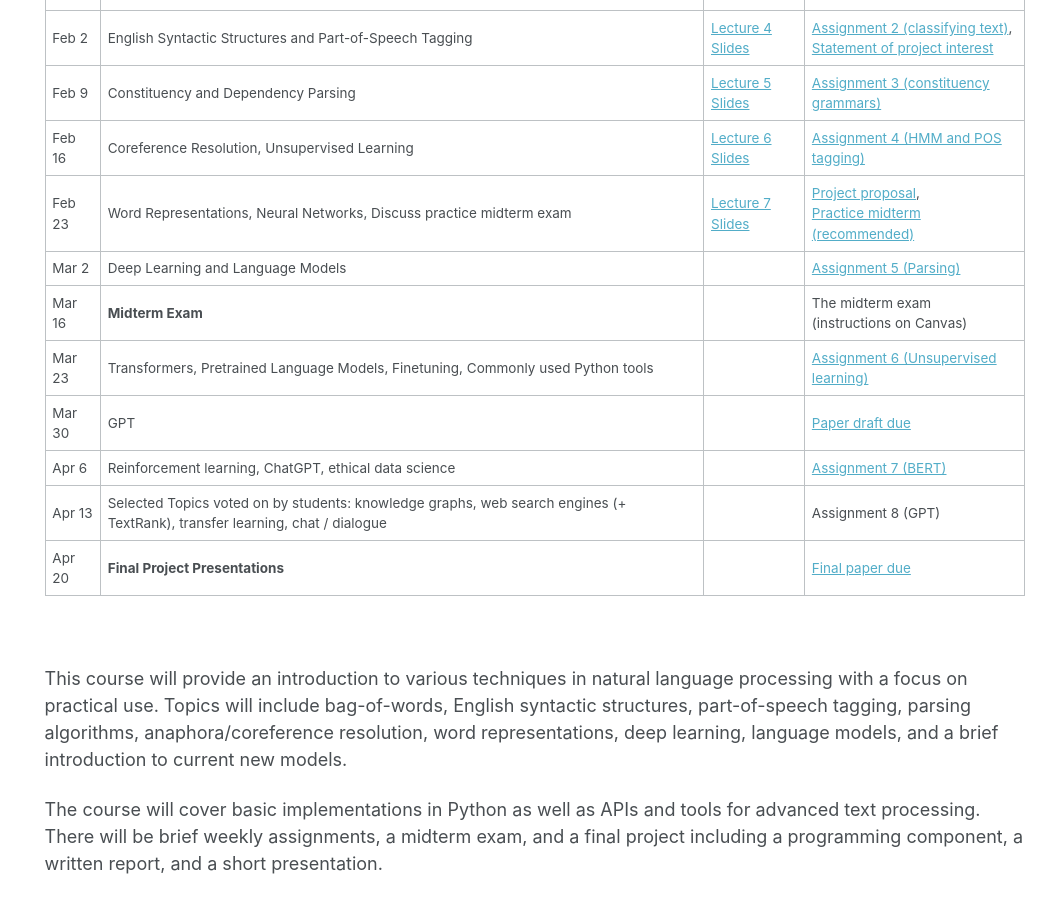
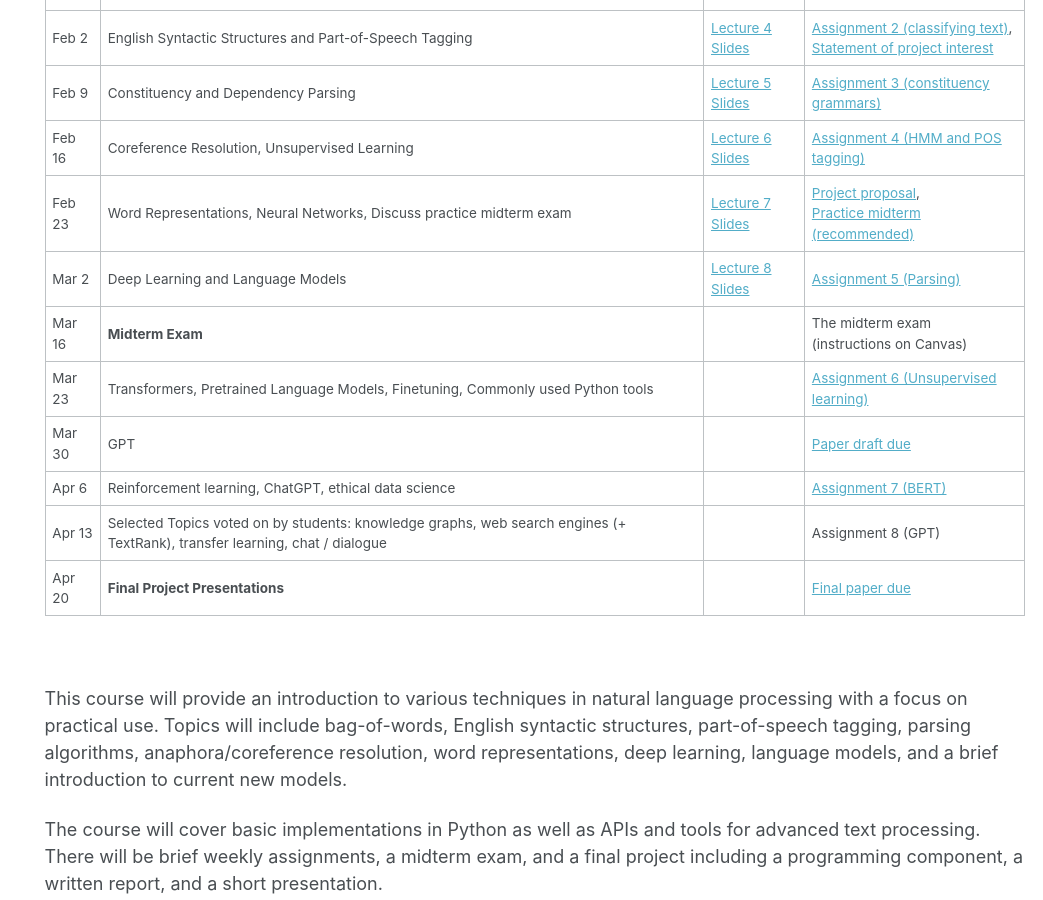
Before and after one commit to rasikabh/rasikabh.github.io, a Jekyll site: the page built from _pages/nlp2023.md, in a window 1280 px wide and 900 px high, scrolled down 992 px. Shown: the whole window, without its empty margins (237-1280 px from the left). Built offline with Jekyll 4.4.1, drawn with Linux system fonts in a browser that asks for light colours.

Commit message:
Update nlp2023.md

```diff
--- a/_pages/nlp2023.md
+++ b/_pages/nlp2023.md
@@ -49,7 +49,7 @@ Tuesdays 10am - 12pm outside room 1010 and on MS Teams
 | Feb 9  | Constituency and Dependency Parsing                                                           | [Lecture 5 Slides](https://docs.google.com/presentation/d/1OcVSgrmvdYc0A92_nONlEPJ3L6yvF60PEzmQgOogYpQ/edit?usp=sharing) | [Assignment 3 (constituency grammars)](https://docs.google.com/document/d/1b35nRzO2FKA_SS6GIOB5pTdPbyZWGTQuxVliHGV7MTw/edit?usp=sharing) |
 | Feb 16 | Coreference Resolution, Unsupervised Learning                                                                       | [Lecture 6 Slides](https://docs.google.com/presentation/d/1B1Hjn4sbhJ3NTRyakATAAb4BlsQXnhvWJGCD6EHoMX0/edit?usp=sharing) | [Assignment 4 (HMM and POS tagging)](https://docs.google.com/document/d/12AexcnY5aV2HxyBvRYSwP9Rso1ARD3DtjzBG-aSt800/edit?usp=sharing) |
 | Feb 23 | Word Representations, Neural Networks, Discuss practice midterm exam  | [Lecture 7 Slides](https://docs.google.com/presentation/d/19_rUJRMAvbUBqcBlMB-Je3PAU4cvaSgQP8LTREP-ycU/edit?usp=sharing) | [Project proposal](https://docs.google.com/document/d/1qe6uiXbJRvUv1WxvN_YH1PHN7yPMu5hcos9N6x7s_cc/edit?usp=sharing), <br> [Practice midterm (recommended)](https://docs.google.com/document/d/1Y8DGAMfTjfoL7MD_TFI1I1UdW_7qdEsoUh1zf3543J8/edit?usp=sharing) |
-| Mar 2 | Deep Learning and Language Models |  | [Assignment 5 (Parsing)](https://docs.google.com/document/d/19Q4wAG8rriAOwXS3H08Dt1ieEv3jt3H__Tt-7HUppEg/edit?usp=sharing) |
+| Mar 2 | Deep Learning and Language Models | [Lecture 8 Slides](https://docs.google.com/presentation/d/1HD3QLKqRIiHSrHlJqde1z4nYgVm4tMRjIqyG-nw8mFk/edit?usp=sharing) | [Assignment 5 (Parsing)](https://docs.google.com/document/d/19Q4wAG8rriAOwXS3H08Dt1ieEv3jt3H__Tt-7HUppEg/edit?usp=sharing) |
 | Mar 16  | **Midterm Exam** |  | The midterm exam <br> (instructions on Canvas) |
 | Mar 23  | Transformers, Pretrained Language Models, Finetuning, Commonly used Python tools |  | [Assignment 6 (Unsupervised learning)](https://docs.google.com/document/d/1bC8dBhJufAvZCVnwDtXI_dhYxsH-Q6Scp1AKsJBpfGA/edit?usp=sharing) |
 | Mar 30 | GPT |  | [Paper draft due](https://docs.google.com/document/d/1qe6uiXbJRvUv1WxvN_YH1PHN7yPMu5hcos9N6x7s_cc/edit?usp=sharing) |
```
